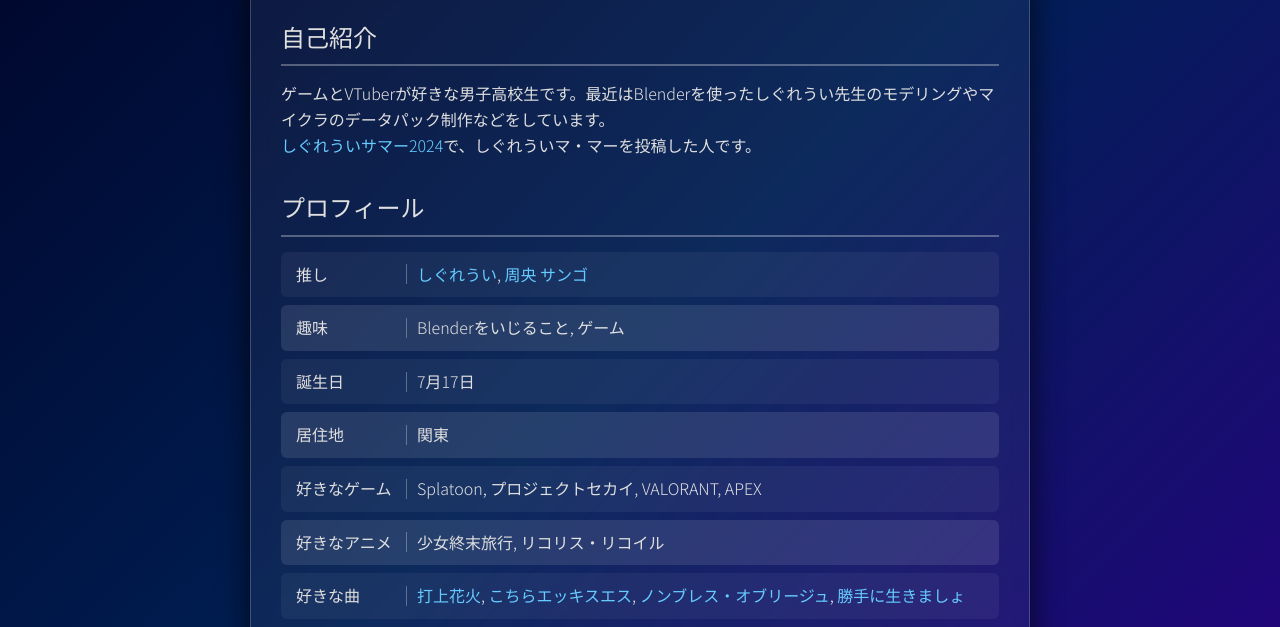
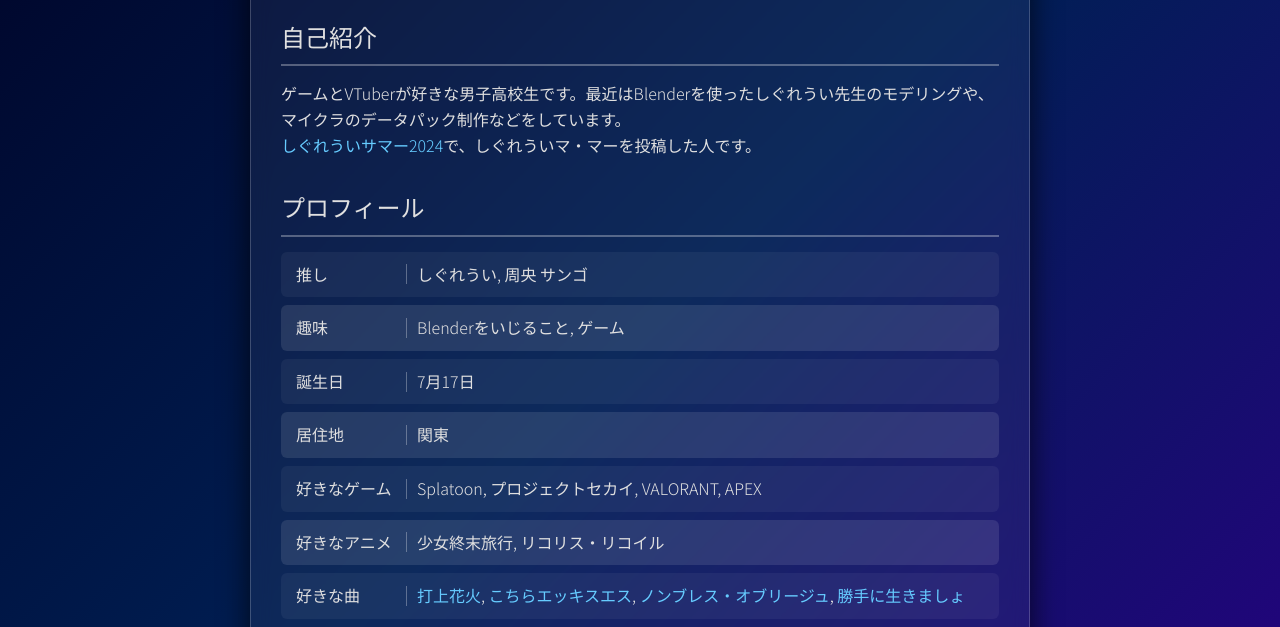
Before and after one commit to hato1198/profile, a plain HTML site: page index.html in a window 1280 px wide. Shown: the part 173-800 px from the top of the page. Drawn offline with Linux system fonts and the light colour scheme.

Commit message:
index.html: Update profile

```diff
--- a/index.html
+++ b/index.html
@@ -51,7 +51,7 @@
     <section class="intro">
       <h2>自己紹介</h2>
       <p>
-        ゲームとVTuberが好きな男子高校生です。最近はBlenderを使ったしぐれうい先生のモデリングやマイクラのデータパック制作などをしています。<br>
+        ゲームとVTuberが好きな男子高校生です。最近はBlenderを使ったしぐれうい先生のモデリングや、マイクラのデータパック制作などをしています。<br>
         <a href="https://www.youtube.com/live/IEC8YV82pko?t=7156s" target="_blank">しぐれういサマー2024</a>で、しぐれういマ・マーを投稿した人です。
       </p>
     </section>
@@ -64,10 +64,7 @@
           <div class="profile-row">
             <span class="label">推し</span>
             <span class="divider"></span>
-            <span class="value">
-              <a href="https://www.youtube.com/@ui_shig" target="_blank">しぐれうい</a>,
-              <a href="https://www.youtube.com/@SuoSango" target="_blank">周央 サンゴ</a>
-            </span>
+            <span class="value">しぐれうい, 周央 サンゴ</span>
           </div>
         </li>
         <li>
```
